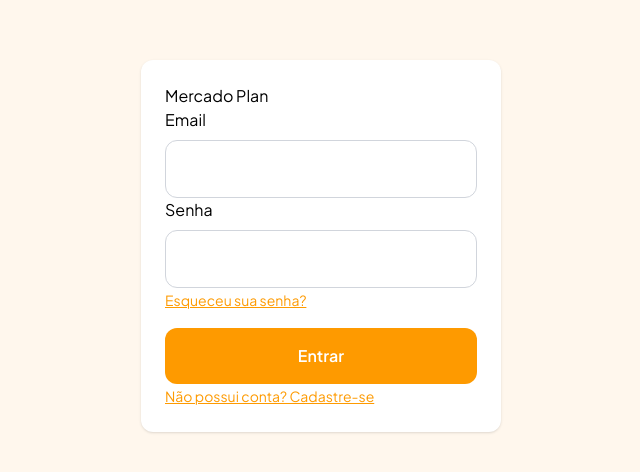
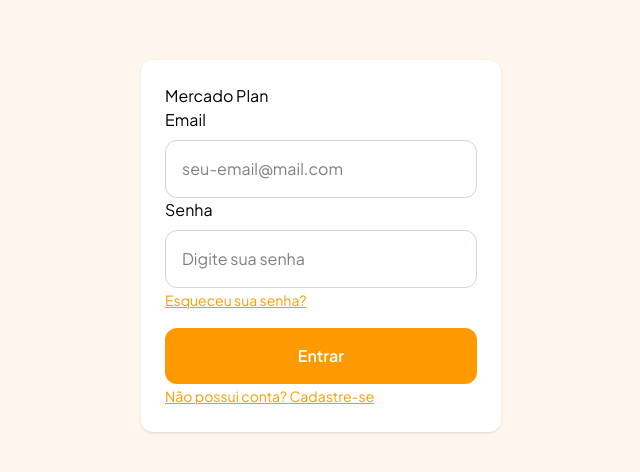
Before and after one commit to yasminbraga/GroceriesAppWeb, a Next.js app: page /login in a window 1280 px wide. Shown: the part 154-626 px from the top of the page, without its empty margins (319-959 px from the left). Built offline with nearby package versions, Linux system fonts and the light colour scheme; no server answers.

Commit message:
fix: redirect after login

```diff
--- a/src/app/(auth)/login/page.tsx
+++ b/src/app/(auth)/login/page.tsx
@@ -1,23 +1,46 @@
-import { signIn } from "@/auth";
+"use client";
+
+import { signIn } from "next-auth/react";
 import Link from "next/link";
+import { useRouter } from "next/navigation";
+import { useState } from "react";
 
 const Login: React.FC = () => {
+  const [email, setEmail] = useState("");
+  const [password, setPassword] = useState("");
+  const router = useRouter();
+
+  const handleSubmit = async (e: React.FormEvent) => {
+    e.preventDefault();
+
+    const res = await signIn("credentials", {
+      redirect: false,
+      email,
+      password,
+      callbackUrl: "/",
+    });
+
+    if (res.ok) {
+      router.push("/");
+    } else {
+      alert("Credenciais inválidas");
+    }
+  };
+
   return (
     <div className="shadow rounded-xl p-6 bg-white w-90">
       <h1>Mercado Plan</h1>
 
-      <form
-        action={async (formData) => {
-          "use server";
-          await signIn("credentials", formData, { callbackUrl: "/recipes" });
-        }}
-      >
+      <form onSubmit={handleSubmit}>
         <label className="flex flex-col gap-2">
           Email
           <input
             type="email"
             name="email"
+            placeholder="seu-email@mail.com"
             className="border-1 border-gray-300 rounded-xl p-4"
+            onChange={(e) => setEmail(e.target.value)}
+            value={email}
           />
         </label>
 
@@ -26,7 +49,10 @@ const Login: React.FC = () => {
           <input
             type="password"
             name="password"
+            placeholder="Digite sua senha"
             className="border-1 border-gray-300 rounded-xl p-4"
+            onChange={(e) => setPassword(e.target.value)}
+            value={password}
           />
         </label>
 
```
